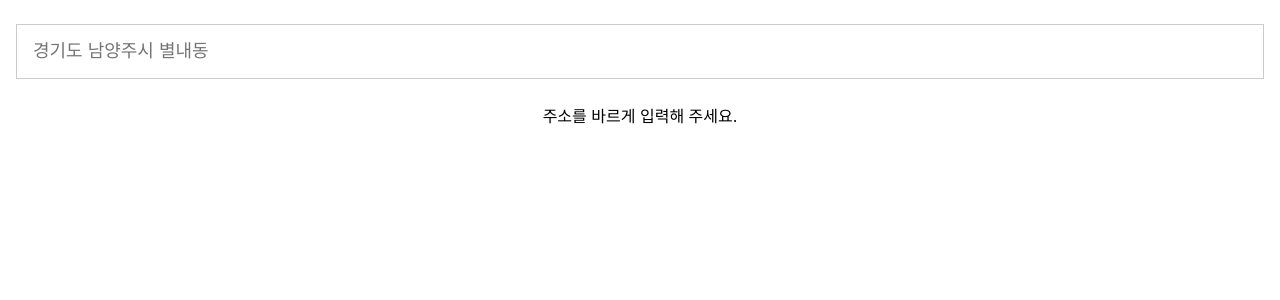
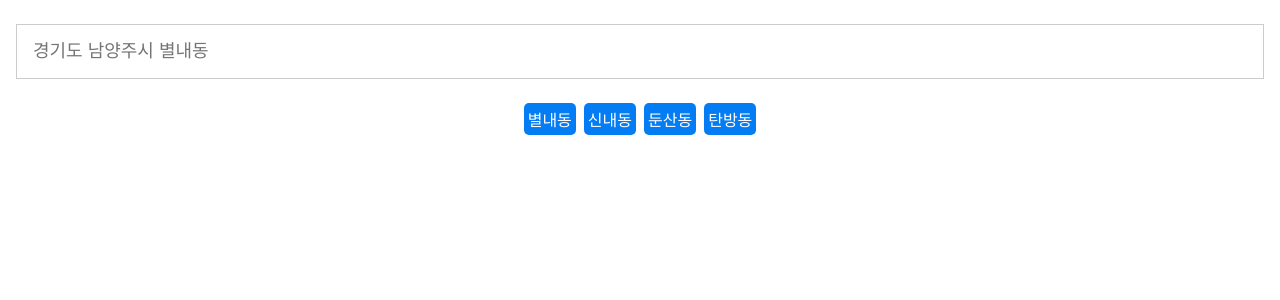
Before and after one commit to J2P/where-is-mask, a React (Create React App) app: page / in a window 1280 px wide. Shown: the top 300 px of the page. Built offline with nearby package versions, Linux system fonts and the light colour scheme.

Commit message:
add quick search

```diff
--- a/src/App.css
+++ b/src/App.css
@@ -71,3 +71,12 @@ a:hover, a:active {
   text-decoration: underline;
   color: #000000;
 }
+
+.label {
+  display: inline-block;
+  padding: 4px;
+  background: rgb(4, 124, 243);
+  color: #FFFFFF;
+  margin: 0 4px;
+  border-radius: 5px;
+}
--- a/src/App.js
+++ b/src/App.js
@@ -4,10 +4,11 @@ import axios from 'axios';
 
 function App() {
   const [address, setAddress] = useState('');
-  const [data, setData] = useState();
+  const [data, setData] = useState(undefined);
 
   const handleSubmit = async (e) => {
     e.preventDefault();
+    setData(undefined);
     const url = `https://8oi9s0nnth.apigw.ntruss.com/corona19-masks/v1/storesByAddr/json?address=${address}`;
     const response = await axios.get(url);
     const stores = response.data.stores
@@ -15,6 +16,11 @@ function App() {
     const some = stores.filter(store => store.remain_stat === 'some')
     const few = stores.filter(store => store.remain_stat === 'few')
     setData([...plenty,...some,...few]);
+  };
+
+  const handleQuickSubmit = (e, addr) => {
+    setAddress(addr);
+    handleSubmit(e);
   }
 
   return (
@@ -22,7 +28,12 @@ function App() {
       <form onSubmit={handleSubmit}>
         <input type="text" value={address} onChange={(e) => setAddress(e.target.value)} placeholder="경기도 남양주시 별내동" />
       </form>
-      {!data && <div>주소를 바르게 입력해 주세요.</div>}
+      <div>
+        <span className="label" onClick={(e) => handleQuickSubmit(e, '경기도 남양주시 별내동')}>별내동</span>
+        <span className="label" onClick={(e) => handleQuickSubmit(e, '서울특별시 중랑구 신내동')}>신내동</span>
+        <span className="label" onClick={(e) => handleQuickSubmit(e, '대전광역시 서구 둔산동')}>둔산동</span>
+        <span className="label" onClick={(e) => handleQuickSubmit(e, '대전광역시 서구 탄방동')}>탄방동</span>
+      </div>
       {data && <ul>
         {data.map((store, index) => (
           <li key={index}>
```
